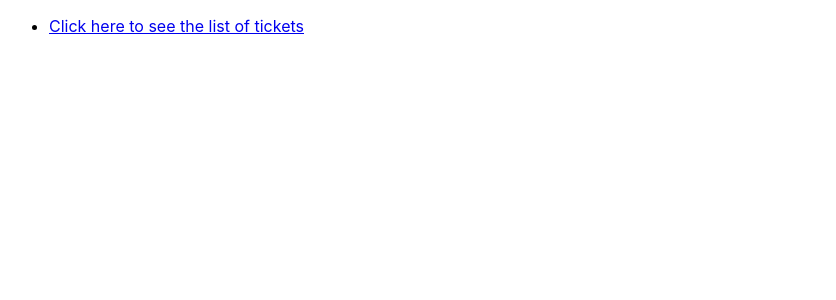
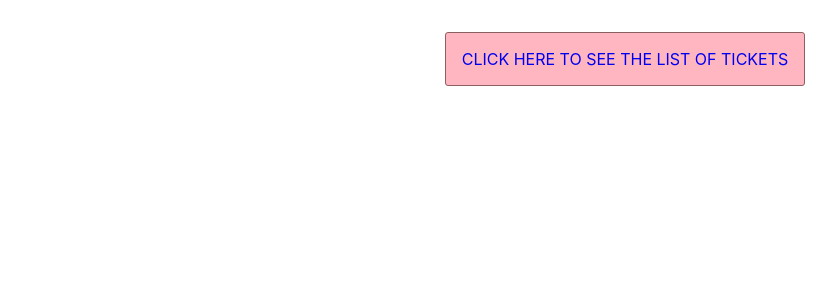
Before and after one commit to aliravn/virtual-list-challenge, a React (Create React App) app: page / in a window 1280 px wide. Shown: the top 300 px of the page, without its empty margins (15-851 px from the left). Built offline with nearby package versions, Linux system fonts and the light colour scheme.

Commit message:
add styles for navigation link

```diff
--- a/src/pages/App/App.module.scss
+++ b/src/pages/App/App.module.scss
@@ -19,3 +19,40 @@
 		padding: 1rem 4rem;
 	}
 }
+
+.navigation {
+	margin: 1rem 0;
+	display: flex;
+	justify-content: center;
+	align-items: center;
+}
+.navigationList {
+	text-transform: uppercase;
+	list-style: none;
+
+	height: 2rem;
+
+	a {
+		text-decoration: none;
+	}
+
+	a:active {
+		color: #000000;
+	}
+
+	li {
+		padding: 1rem;
+		background-color: #ffb6c1;
+		border: 1px solid rgb(141, 96, 96);
+		border-radius: 3px;
+		cursor: pointer;
+	}
+
+	li:hover {
+		background-color: #eb8e9c;
+	}
+
+	li:active {
+		scale: 0.96;
+	}
+}
```
